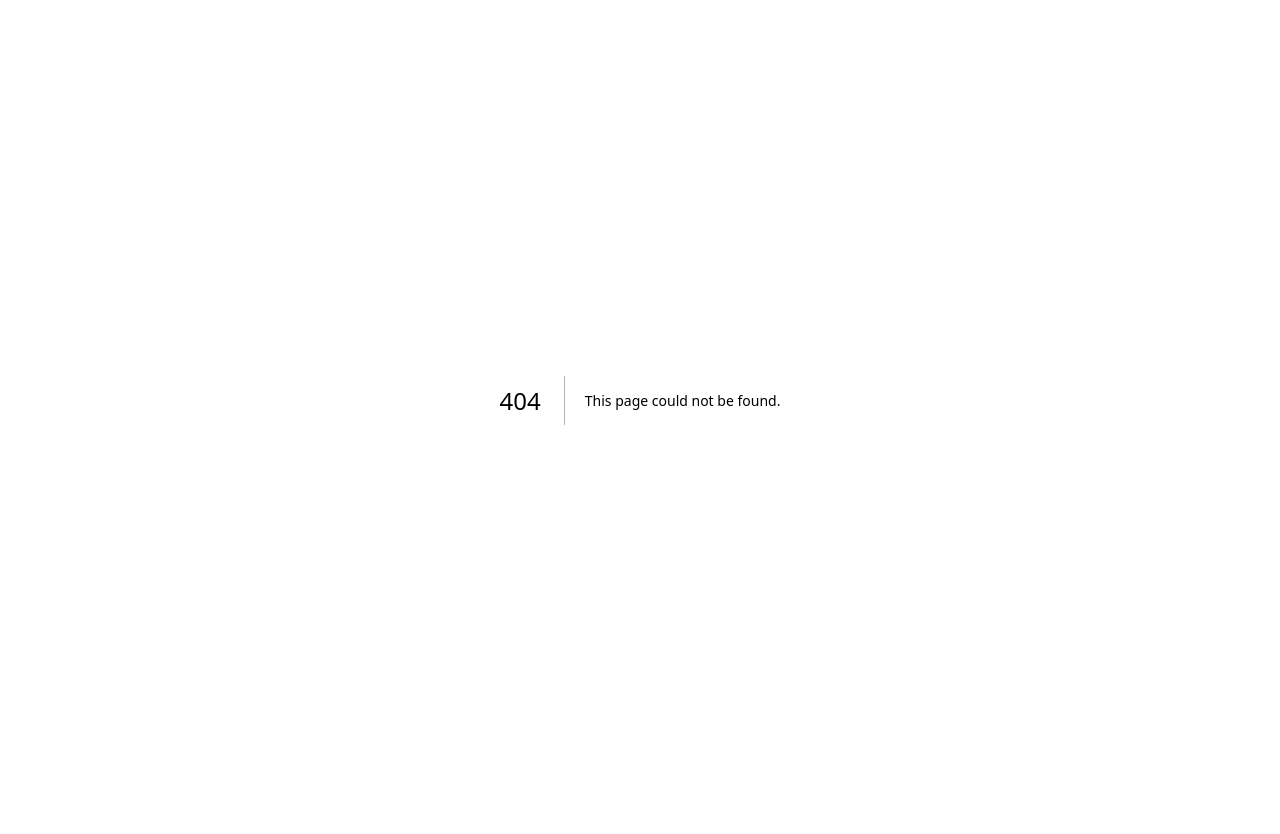
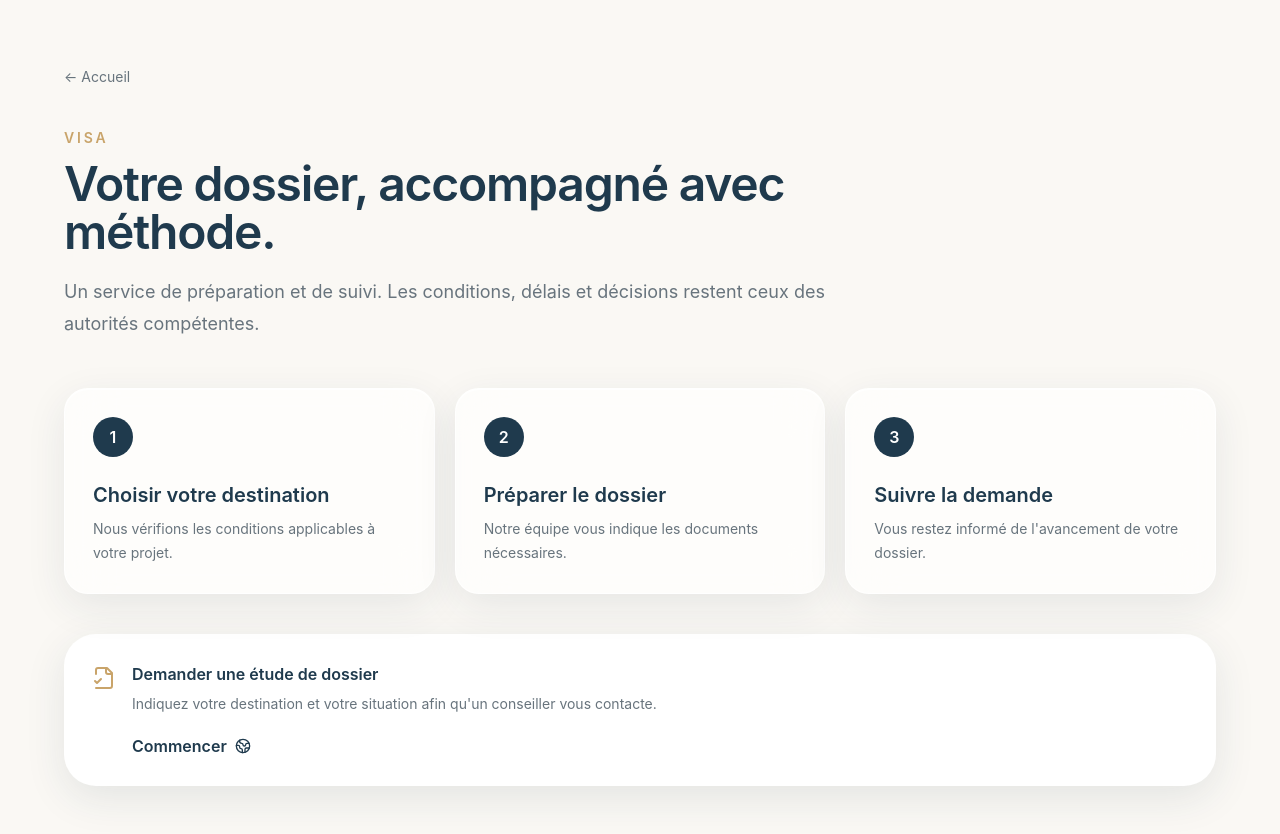
Before and after one commit to habibo-dev/Miloud-sabri, a Next.js app in the folder apps/web/: page /visa in a window 1280 px wide. Before the commit this address had no page. Shown: the top 834 px of the page. Before the commit the page ends 800 px from the top, so only its background shows below. Built offline with nearby package versions, Linux system fonts and the light colour scheme.

Commit message:
Add visa service page

```diff
--- /dev/null
+++ b/apps/web/src/app/visa/page.tsx
@@ -0,0 +1,20 @@
+import { FileCheck2, Globe2, Headphones } from "lucide-react";
+
+const steps = [
+  ["1", "Choisir votre destination", "Nous vérifions les conditions applicables à votre projet."],
+  ["2", "Préparer le dossier", "Notre équipe vous indique les documents nécessaires."],
+  ["3", "Suivre la demande", "Vous restez informé de l'avancement de votre dossier."]
+];
+
+export default function VisaPage() {
+  return (
+    <main className="min-h-screen bg-cream px-6 py-16 md:px-10">
+      <div className="mx-auto max-w-6xl">
+        <a href="/" className="text-sm text-muted">← Accueil</a>
+        <div className="mt-10 max-w-3xl"><p className="text-sm font-semibold uppercase tracking-[.2em] text-champagne">Visa</p><h1 className="mt-3 text-5xl font-semibold tracking-tight text-navy">Votre dossier, accompagné avec méthode.</h1><p className="mt-5 text-lg leading-8 text-muted">Un service de préparation et de suivi. Les conditions, délais et décisions restent ceux des autorités compétentes.</p></div>
+        <div className="mt-12 grid gap-5 md:grid-cols-3">{steps.map(([number,title,text]) => <div key={number} className="glass rounded-glass p-7"><span className="inline-flex h-10 w-10 items-center justify-center rounded-full bg-navy font-semibold text-white">{number}</span><h2 className="mt-6 text-xl font-semibold text-navy">{title}</h2><p className="mt-2 text-sm leading-6 text-muted">{text}</p></div>)}</div>
+        <div className="mt-10 rounded-[2rem] bg-white p-7 shadow-glass"><div className="flex items-start gap-4"><FileCheck2 className="mt-1 h-6 w-6 text-champagne" /><div><h2 className="font-semibold text-navy">Demander une étude de dossier</h2><p className="mt-2 text-sm text-muted">Indiquez votre destination et votre situation afin qu'un conseiller vous contacte.</p><a href="/contact" className="mt-5 inline-flex items-center gap-2 font-semibold text-navy hover:text-champagne">Commencer <Globe2 className="h-4 w-4" /></a></div></div></div>
+      </div>
+    </main>
+  );
+}
```
